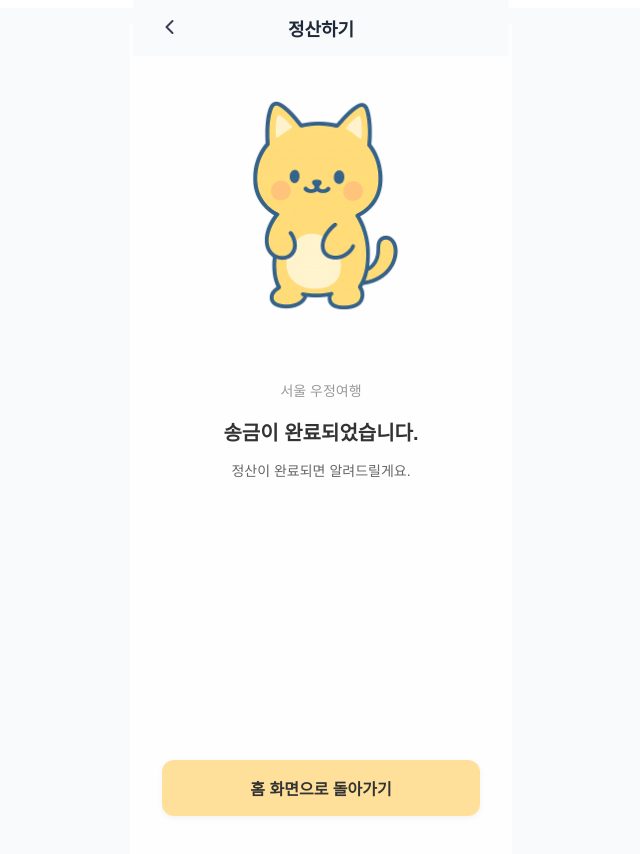
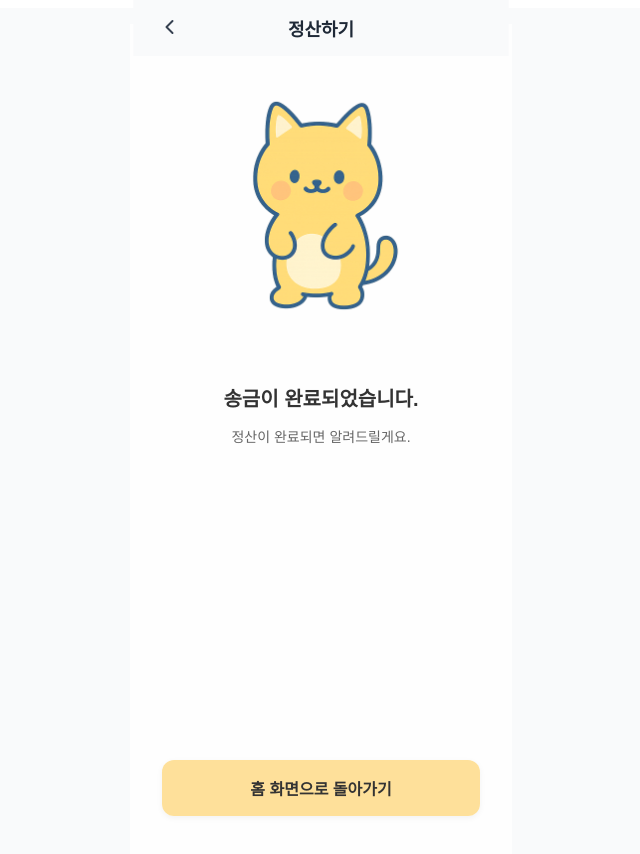
Before and after one commit to iridescentzia/team3-nbtrip, a Vue app in the folder frontend/: page /settlement/pending in a window 1280 px wide. Shown: the top 854 px of the page, without its empty margins (319-959 px from the left). Built offline with nearby package versions, Linux system fonts and the light colour scheme; a web font is replaced by a local one.

Commit message:
feat:정산진행중/완료 화면 api 연동

```diff
--- a/frontend/src/views/settlement/SettlementCompletedNotice.vue
+++ b/frontend/src/views/settlement/SettlementCompletedNotice.vue
@@ -1,14 +1,28 @@
 <script setup>
 import Header from "@/components/layout/Header.vue";
 import Button from "@/components/common/Button.vue";
-import {useRouter} from "vue-router";
+import {useRoute, useRouter} from "vue-router";
 import catImage from "@/assets/img/smiling_cat.png";
+import axios from "axios";
+import {ref} from "vue";
 
 const router = useRouter()
+const route = useRoute()
+
+const trip = ref({tripName: ''})
 
 // 홈 화면으로 이동
 const goHome = () => {
   router.push('/')
+}
+
+const fetchTrip = async () => {
+  try {
+    const {data} = await axios.get(`/api/trips/${tripId}`)
+    trip.value = data
+  } catch (error) {
+    console.error('여행 정보 불러오기 실패: ', error)
+  }
 }
 </script>
 
@@ -19,7 +33,7 @@ const goHome = () => {
       <img class="cat-img" :src="catImage" alt="웃고있는 고양이"/>
 
       <div class="text-area">
-        <p class="trip-name">서울 우정여행</p>
+        <p class="trip-name">{{trip.tripName}}</p>
         <h2 class="main-msg">정산이 완료되었습니다.</h2>
       </div>
     </div>
--- a/frontend/src/views/settlement/SettlementPendingNotice.vue
+++ b/frontend/src/views/settlement/SettlementPendingNotice.vue
@@ -1,15 +1,34 @@
 <script setup>
 import Header from "@/components/layout/Header.vue";
 import Button from "@/components/common/Button.vue";
-import {useRouter} from "vue-router";
+import {useRoute, useRouter} from "vue-router";
 import catImage from "@/assets/img/standing_cat.png";
+import axios from "axios";
+import {onMounted, ref} from "vue";
 
 const router = useRouter()
+const route = useRoute()
+
+const trip = ref({tripName: ''})
 
 // 홈 화면으로 이동
 const goHome = () => {
   router.push('/')
 }
+
+const fetchTrip = async () => {
+  try {
+    const {data} = await axios.get(`/api/trips/${tripId}`)
+    trip.value = data
+  } catch (error) {
+    console.error('여행 정보 불러오기 실패: ', error)
+  }
+}
+
+onMounted(() => {
+  fetchTrip()
+})
+
 </script>
 
 <template>
@@ -19,7 +38,7 @@ const goHome = () => {
     <img class="cat-img" :src="catImage" alt="서있는 고양이"/>
 
     <div class="text-area">
-      <p class="trip-name">서울 우정여행</p>
+      <p class="trip-name">{{trip.tripName}}</p>
       <h2 class="main-msg">송금이 완료되었습니다.</h2>
       <p class="sub-msg">정산이 완료되면 알려드릴게요.</p>
     </div>
```
